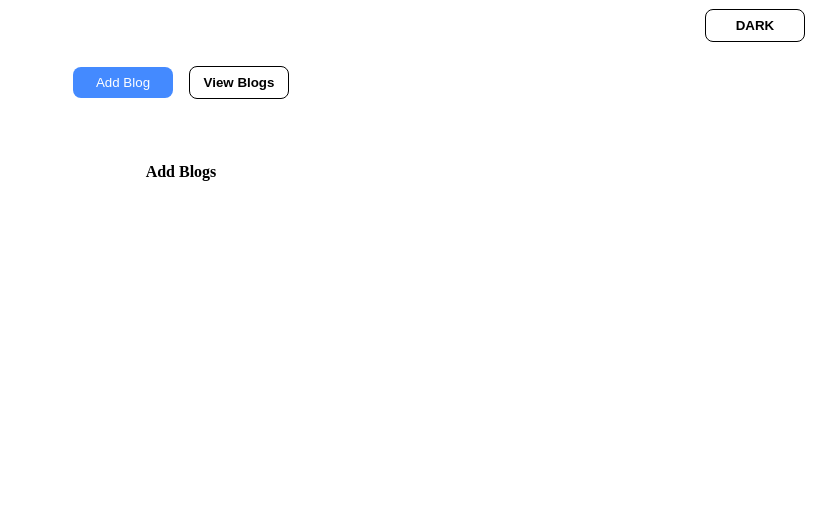
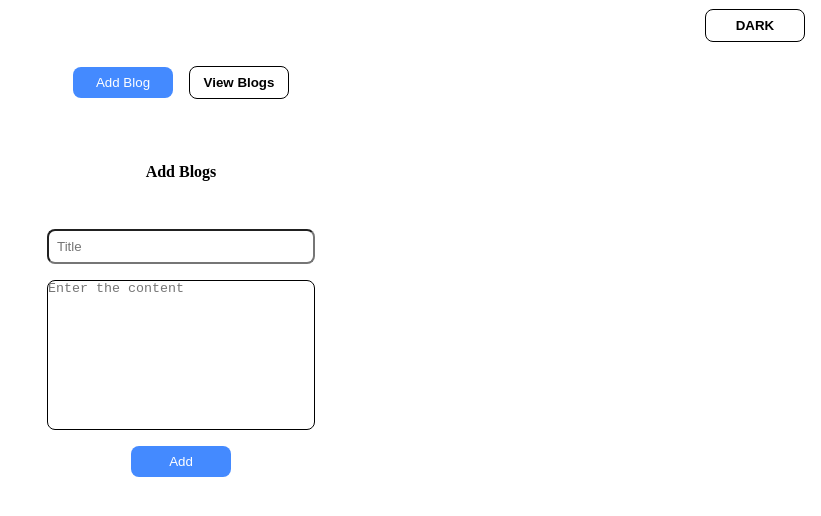
Before and after one commit to astiksayare/React-Doc, a React (Vite) app in the folder React-Master/react-master-jsx/: page / in a window 1280 px wide. Shown: the top 516 px of the page, without its empty margins (459-1280 px from the left). Built offline with nearby package versions, Linux system fonts and the light colour scheme.

Commit message:
Implemented Adding and Viewing the blogs functionality

```diff
--- a/React-Master/react-master-jsx/src/mini-project/Main.jsx
+++ b/React-Master/react-master-jsx/src/mini-project/Main.jsx
@@ -5,11 +5,14 @@ import './mini-project.css';
 
 export const Main = () => {
 
+    const [blogs, setBlog] = React.useState([]);
+
     const [state, dispatch] = React.useReducer(MiniProject.Theme.themeReducer, MiniProject.Theme.initialTheme);
     const buttonTheme = {background: state.backgroundColor, color: state.textColor, border: `1px solid ${state.textColor}`, fontWeight: 'bold'};
 
     return (
         <MiniProject.Context.ThemeContextProvider value={{state, dispatch, buttonTheme}}>
+            <MiniProject.Context.BlogContextProvider value={{blogs, setBlog}}>
                 <section
                 style={{background: state.backgroundColor, color: state.textColor, width: '100%', height: '100%'}}
                 >
@@ -18,6 +21,7 @@ export const Main = () => {
                         <MiniProject.Component.ActionButton />
                     </main>
                 </section>
+            </MiniProject.Context.BlogContextProvider>
         </MiniProject.Context.ThemeContextProvider>
     )
 }
--- a/React-Master/react-master-jsx/src/mini-project/component/ActionButton.jsx
+++ b/React-Master/react-master-jsx/src/mini-project/component/ActionButton.jsx
@@ -33,7 +33,7 @@ export const ActionButton = () => {
            </div>
             <div style={{border: `1px solid ${buttonTheme.textColor}`, borderRadius: '1rem', padding: '1rem'}} className='container'>
                 {
-                    isActive.addBlog ? <Component.AddBlog /> : <Component.ViewBlogs />
+                    isActive.addBlog ? <Component.AddBlog buttonTheme={activeButton}/> : <Component.ViewBlogs />
                 }
             </div>
         </section>
--- a/React-Master/react-master-jsx/src/mini-project/component/AddBlog.jsx
+++ b/React-Master/react-master-jsx/src/mini-project/component/AddBlog.jsx
@@ -1,9 +1,44 @@
+import React from "react";
+import * as Context from '../context';
 
-export const AddBlog = () => {
+export const AddBlog = ({buttonTheme}) => {
 
+    const [blog, addBlog] = React.useState({
+        title: '',
+        content: ''
+    });
+
+    const {blogs, setBlog} = Context.useBlogContext();
+    const handleBlog = (e) => {
+        e.preventDefault();
+        setBlog([...blogs, {blog, id: Date.now()}])
+        addBlog({
+            title: '',
+            content: ''
+        });
+    }
     return (
-        <section className="mt-1">
+        <section className="mt-1 full-width text-center">
             <h1>Add Blogs</h1>
+            <div>
+                <form action="" className="flex-column" onSubmit={handleBlog}>
+                    <input
+                    type="text"
+                    placeholder="Title"
+                    name="title"
+                    value={blog.title}
+                    onChange={(e) => addBlog({...blog, [e.target.name]: e.target.value})}
+                    />
+
+                    <textarea name="content"
+                    placeholder="Enter the content"
+                    value={blog.content}
+                    onChange={(e) => addBlog({...blog, [e.target.name]: e.target.value})}
+                    ></textarea>
+
+                    <button type="submit" style={buttonTheme}>Add</button>
+                </form>
+            </div>
         </section>
     )
 }
--- a/React-Master/react-master-jsx/src/mini-project/component/ThemeChanger.jsx
+++ b/React-Master/react-master-jsx/src/mini-project/component/ThemeChanger.jsx
@@ -17,7 +17,7 @@ export const ThemeChanger = () => {
 
     return (
        <nav className='nav-container'>
-            <button onClick={handleTheme}  className='mr-1'
+            <button onClick={handleTheme} className='mr-1'
              style={buttonTheme}
             >
                 {theme ? 'LIGHT' : 'DARK'}
--- a/React-Master/react-master-jsx/src/mini-project/component/ViewBlogs.jsx
+++ b/React-Master/react-master-jsx/src/mini-project/component/ViewBlogs.jsx
@@ -1,9 +1,25 @@
+import * as Context from '../context';
 
 export const ViewBlogs = () => {
 
+     const {blogs} = Context.useBlogContext();
+
+     console.log(blogs)
     return (
         <section>
-            <h1>View BloG</h1>
+            <h1 className='text-center'>View Blogs</h1>
+
+            <div>
+                {
+                    blogs.map(item => (
+                      <div key={item.id} className='mt-1 flex-column'>
+                        <h3>Title: {item.blog.title}</h3>
+                        <p>{item.blog.content}</p>
+                        <hr width='500'/>
+                      </div>
+                    ))
+                }
+            </div>
         </section>
     )
 }
--- /dev/null
+++ b/React-Master/react-master-jsx/src/mini-project/context/BlogContext.js
@@ -0,0 +1,17 @@
+import React from "react";
+
+const BlogContext = React.createContext({
+    blog: [
+        {
+            id: 0,
+            title: '',
+            content: ''
+        }
+    ]
+});
+
+export const BlogContextProvider = BlogContext.Provider;
+
+export const useBlogContext = () => {
+    return React.useContext(BlogContext);
+}
--- a/React-Master/react-master-jsx/src/mini-project/context/index.js
+++ b/React-Master/react-master-jsx/src/mini-project/context/index.js
@@ -1,4 +1,5 @@
 
 import { ThemeContextProvider, useThemeContext } from "./themeContext";
+import { BlogContextProvider, useBlogContext } from "./BlogContext";
 
-export { ThemeContextProvider, useThemeContext }
+export { ThemeContextProvider, useThemeContext, BlogContextProvider, useBlogContext }
--- a/React-Master/react-master-jsx/src/mini-project/mini-project.css
+++ b/React-Master/react-master-jsx/src/mini-project/mini-project.css
@@ -55,3 +55,32 @@ button {
     align-items: center;
 
 }
+
+.flex-column {
+    display: flex;
+    flex-direction: column;
+    justify-content: start;
+    align-items: center;
+    gap: 1rem;
+}
+
+
+input {
+    width: 100%;
+}
+
+textarea {
+    width: 100%;
+    height: 150px;
+    border: 1px solid #000;
+    border-radius: .5rem;
+    resize: none;
+}
+
+.full-width {
+    width: 100%;
+}
+
+.text-center {
+    text-align: center;
+}
```
Lines whose indentation alone changed are shown as unchanged.
